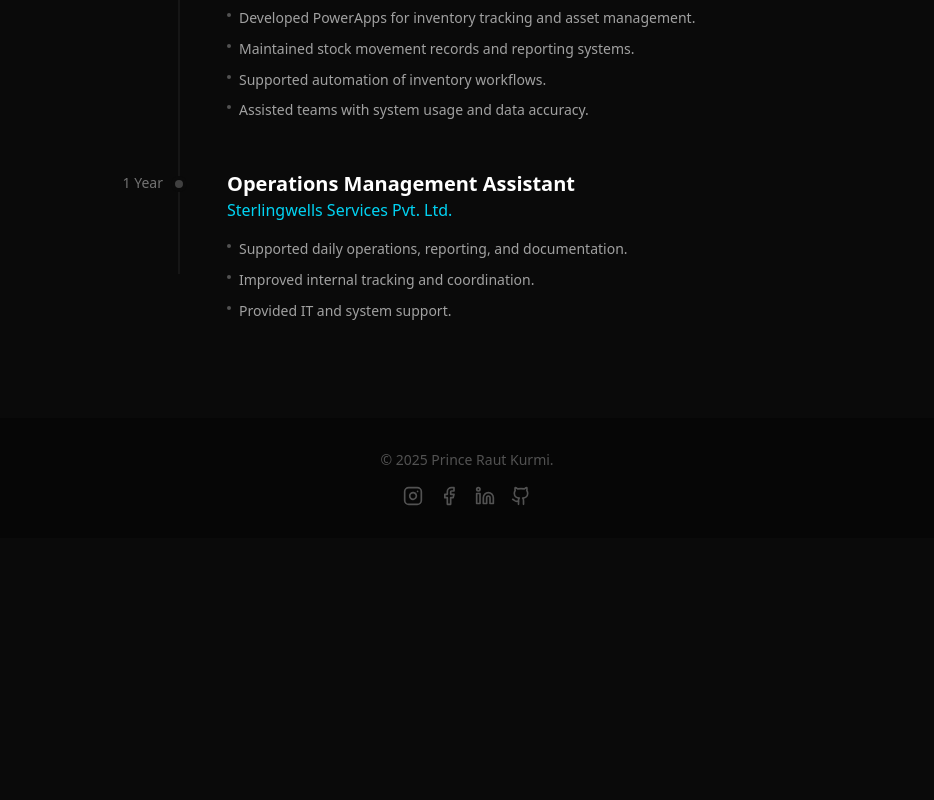
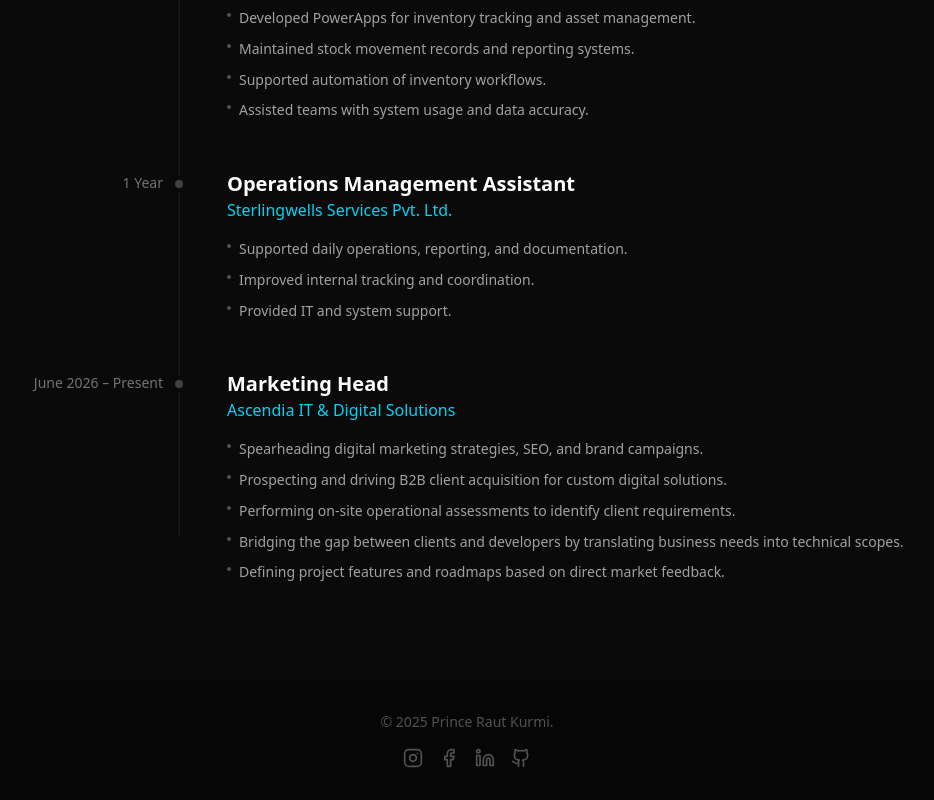
Before and after one commit to Prince-Raut/my-portfolio, a Next.js app: page / in a window 1280 px wide. Shown: the part 3013-3813 px from the top of the page, without its empty margins (173-1107 px from the left). Before the commit the page ends 3551 px from the top, so only its background shows below. Built offline with nearby package versions, Linux system fonts and the light colour scheme.

Commit message:
Add Marketing Head role to Experience component

```diff
--- a/src/components/Experience.tsx
+++ b/src/components/Experience.tsx
@@ -22,6 +22,18 @@ const experience = [
             "Supported daily operations, reporting, and documentation.",
             "Improved internal tracking and coordination.",
             "Provided IT and system support.",
+        ],
+    },
+    {
+        role: "Marketing Head",
+        company: "Ascendia IT & Digital Solutions",
+        duration: "June 2026 – Present",
+        description: [
+            "Spearheading digital marketing strategies, SEO, and brand campaigns.",
+            "Prospecting and driving B2B client acquisition for custom digital solutions.",
+            "Performing on-site operational assessments to identify client requirements.",
+            "Bridging the gap between clients and developers by translating business needs into technical scopes.",
+            "Defining project features and roadmaps based on direct market feedback.",
         ],
     },
 ];
```
